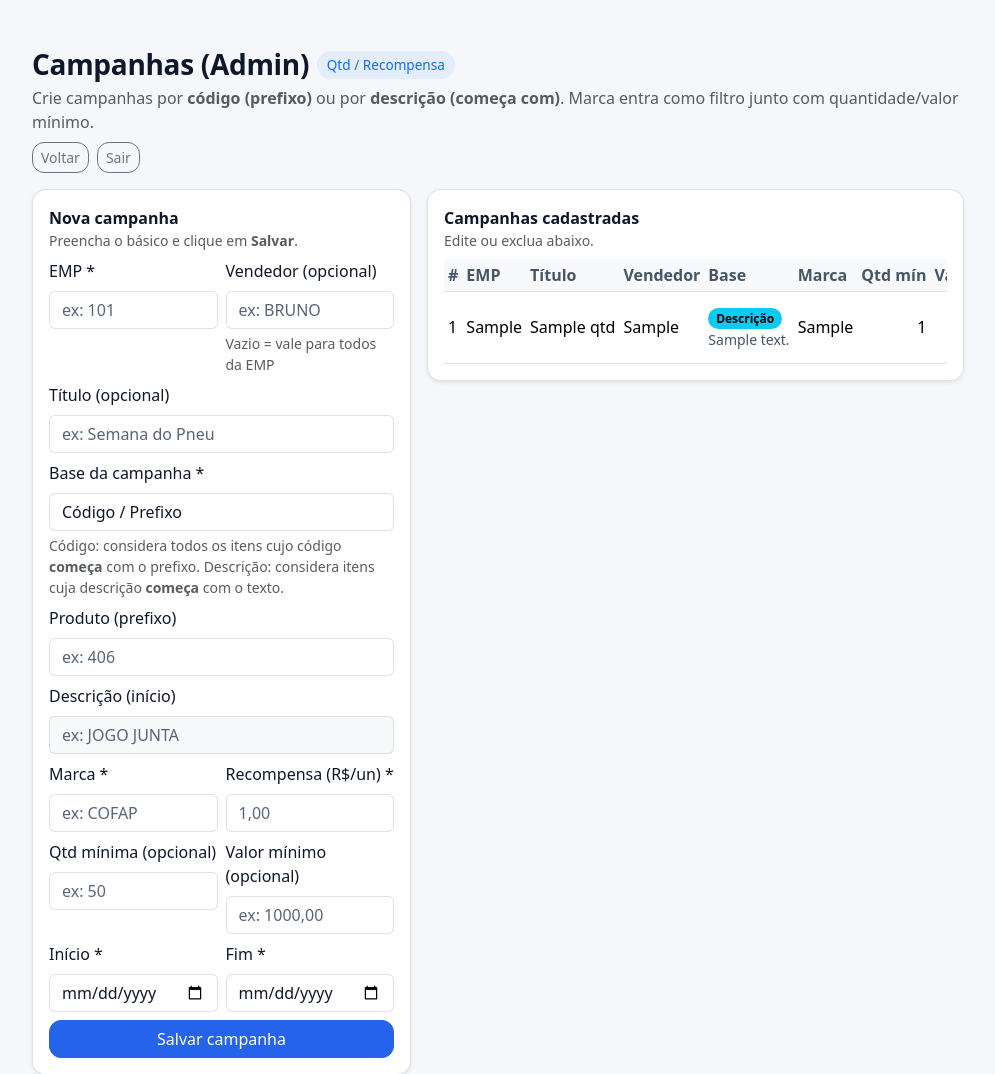
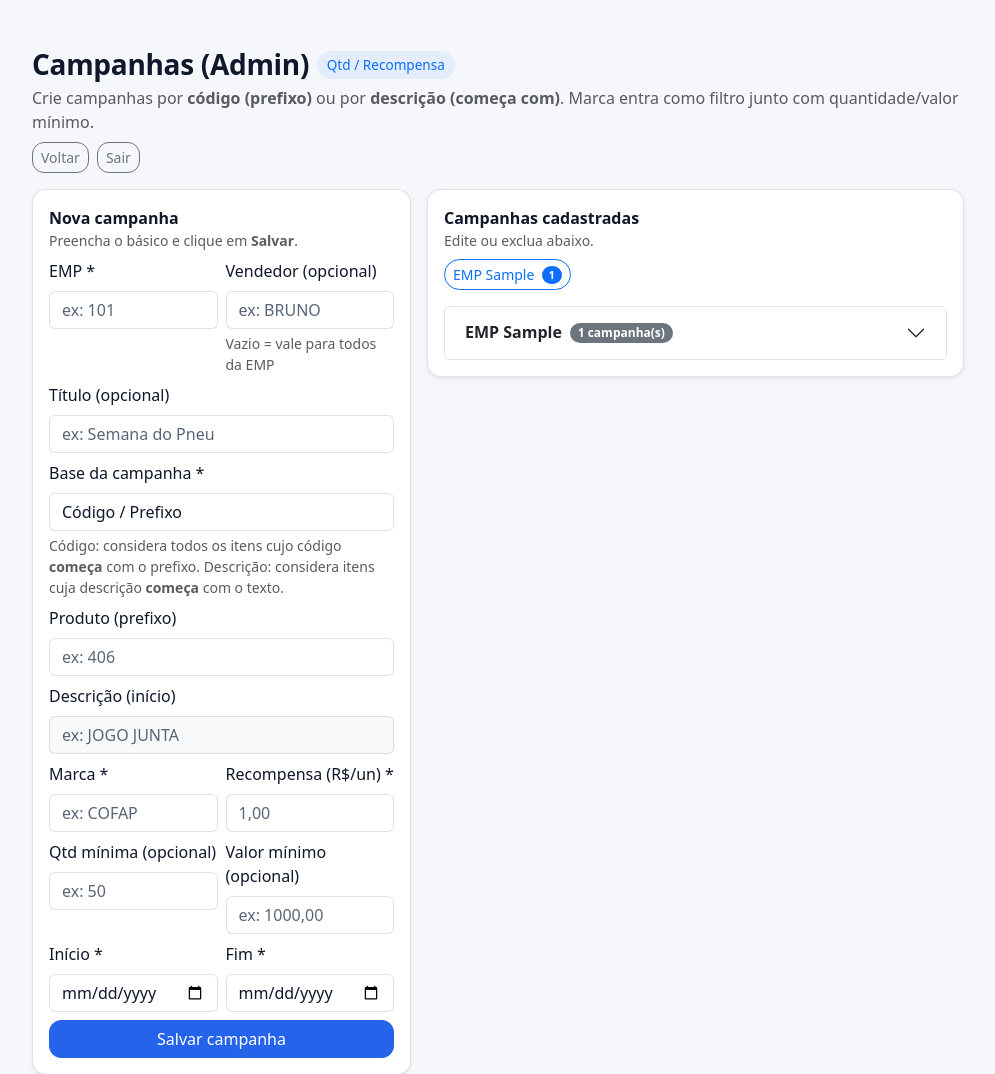
Before and after one commit to BrunoLenon/SistemaVendas, a Flask app: page /admin/campanhas in a window 1280 px wide. Shown: the part 57-1131 px from the top of the page, without its empty margins (142-1137 px from the left). Run offline with Flask 3, Linux system fonts and the light colour scheme; the visitor is signed in with stand-in values (Sample User, id 1); tables that the repository leaves empty hold one stand-in row (values such as "Sample post"); some libraries are stand-ins or nearby versions.

Commit message:
Update admin_campanhas_qtd.html

```diff
--- a/web/templates/admin_campanhas_qtd.html
+++ b/web/templates/admin_campanhas_qtd.html
@@ -149,12 +149,49 @@
             </div>
           </div>
 
+          {% set grouped = campanhas|groupby('emp') %}
+{% if campanhas|length == 0 %}
+  <div class="text-center text-muted py-4">Nenhuma campanha cadastrada.</div>
+{% else %}
+
+  <div class="d-flex flex-wrap gap-2 mb-3">
+    {% for g in grouped %}
+      {% set empv = g.grouper %}
+      {% set emp_label = empv if empv else 'SEM EMP' %}
+      <button class="btn btn-sm btn-outline-primary rounded-pill"
+              type="button"
+              data-bs-toggle="collapse"
+              data-bs-target="#emp-collapse-{{ loop.index }}"
+              aria-expanded="false"
+              aria-controls="emp-collapse-{{ loop.index }}">
+        EMP {{ emp_label }} <span class="badge text-bg-primary ms-1">{{ g.list|length }}</span>
+      </button>
+    {% endfor %}
+  </div>
+
+  <div class="accordion" id="accEmpCampanhas">
+    {% for g in grouped %}
+      {% set empv = g.grouper %}
+      {% set emp_label = empv if empv else 'SEM EMP' %}
+      <div class="accordion-item">
+        <h2 class="accordion-header" id="emp-heading-{{ loop.index }}">
+          <button class="accordion-button collapsed" type="button"
+                  data-bs-toggle="collapse"
+                  data-bs-target="#emp-collapse-{{ loop.index }}"
+                  aria-expanded="false"
+                  aria-controls="emp-collapse-{{ loop.index }}">
+            <span class="fw-semibold">EMP {{ emp_label }}</span>
+            <span class="ms-2 badge text-bg-secondary">{{ g.list|length }} campanha(s)</span>
+          </button>
+        </h2>
+        <div id="emp-collapse-{{ loop.index }}" class="accordion-collapse collapse"
+             aria-labelledby="emp-heading-{{ loop.index }}" data-bs-parent="#accEmpCampanhas">
+          <div class="accordion-body p-0">
             <div class="table-responsive">
               <table class="table table-sm align-middle mb-0">
                 <thead class="table-light">
                   <tr>
                     <th>#</th>
-                  <th>EMP</th>
                     <th>Título</th>
                     <th>Vendedor</th>
                     <th>Base</th>
@@ -167,43 +204,47 @@
                   </tr>
                 </thead>
                 <tbody>
-                {% for c in campanhas %}
+                  {% for c in g.list %}
                   <tr>
                     <td class="mono">{{ c.id }}</td>
-                  <td class="mono">{{ c.emp }}</td>
-                  <td class="text-truncate" style="max-width:180px">{{ c.titulo or '-' }}</td>
+                    <td class="text-truncate" style="max-width:260px" title="{{ c.titulo or '' }}">{{ c.titulo or '-' }}</td>
                     <td>{{ c.vendedor or 'TODOS' }}</td>
                     <td>
-                    {% if c.descricao_prefixo %}
-                      <span class="badge text-bg-info">Descrição</span>
-                      <div class="small text-muted text-truncate" style="max-width:210px">{{ c.descricao_prefixo }}</div>
+                      {% if c.campo_match == 'codigo' %}
+                        <span class="chip">Código</span>
+                        <div class="small text-muted mono">{{ c.produto_prefixo or '-' }}</div>
                       {% else %}
-                      <span class="badge text-bg-primary">Código</span>
-                      <div class="small text-muted">{{ c.produto_prefixo }}</div>
+                        <span class="chip">Descrição</span>
+                        <div class="small text-muted text-truncate" style="max-width:220px" title="{{ c.descricao_prefixo or '' }}">{{ c.descricao_prefixo or '-' }}</div>
                       {% endif %}
                     </td>
-                  <td class="text-truncate" style="max-width:120px">{{ c.marca }}</td>
-                  <td class="text-end mono">{{ c.qtd_minima|int }}</td>
-                  <td class="text-end mono">{{ (c.valor_minimo or 0)|brl }}</td>
-                  <td class="text-end mono">{{ c.recompensa_unit|brl }}</td>
+                    <td class="mono">{{ c.marca or '-' }}</td>
+                    <td class="text-end mono">{{ (c.qtd_minima or 0) }}</td>
+                    <td class="text-end mono">{{ 'R$ ' ~ '%.2f'|format(c.valor_minimo or 0) }}</td>
+                    <td class="text-end mono">{{ 'R$ ' ~ '%.2f'|format(c.recompensa_unit or 0) }}</td>
                     <td class="small">
-                    {{ c.data_inicio.strftime('%d/%m/%Y') }}<br><span class="text-muted">até</span> {{ c.data_fim.strftime('%d/%m/%Y') }}
+                      {{ c.data_inicio.strftime('%d/%m/%Y') if c.data_inicio else '-' }}<br>
+                      {{ c.data_fim.strftime('%d/%m/%Y') if c.data_fim else '-' }}
                     </td>
                     <td class="text-end">
                       <form method="post" class="d-inline">
                         <input type="hidden" name="acao" value="excluir">
                         <input type="hidden" name="id" value="{{ c.id }}">
-                      <button class="btn btn-outline-danger btn-sm" type="submit" onclick="return confirm('Excluir esta campanha?')">Excluir</button>
+                        <button class="btn btn-sm btn-outline-danger">Excluir</button>
                       </form>
                     </td>
                   </tr>
                   {% endfor %}
-                {% if campanhas|length == 0 %}
-                <tr><td colspan="11" class="text-center text-muted py-4">Nenhuma campanha cadastrada.</td></tr>
-                {% endif %}
                 </tbody>
               </table>
             </div>
+          </div>
+        </div>
+      </div>
+    {% endfor %}
+  </div>
+
+{% endif %}</div>
 
         </div>
       </div>
```
Lines whose indentation alone changed are shown as unchanged.
